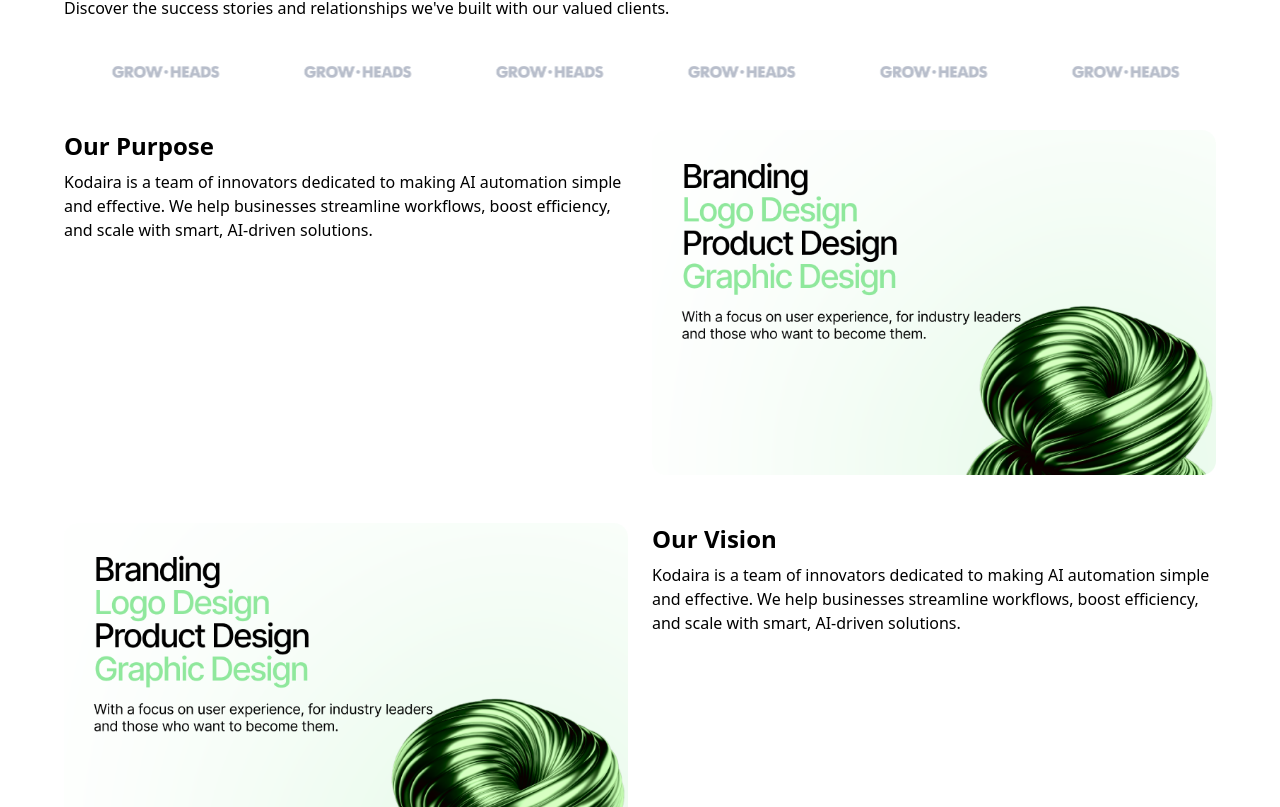
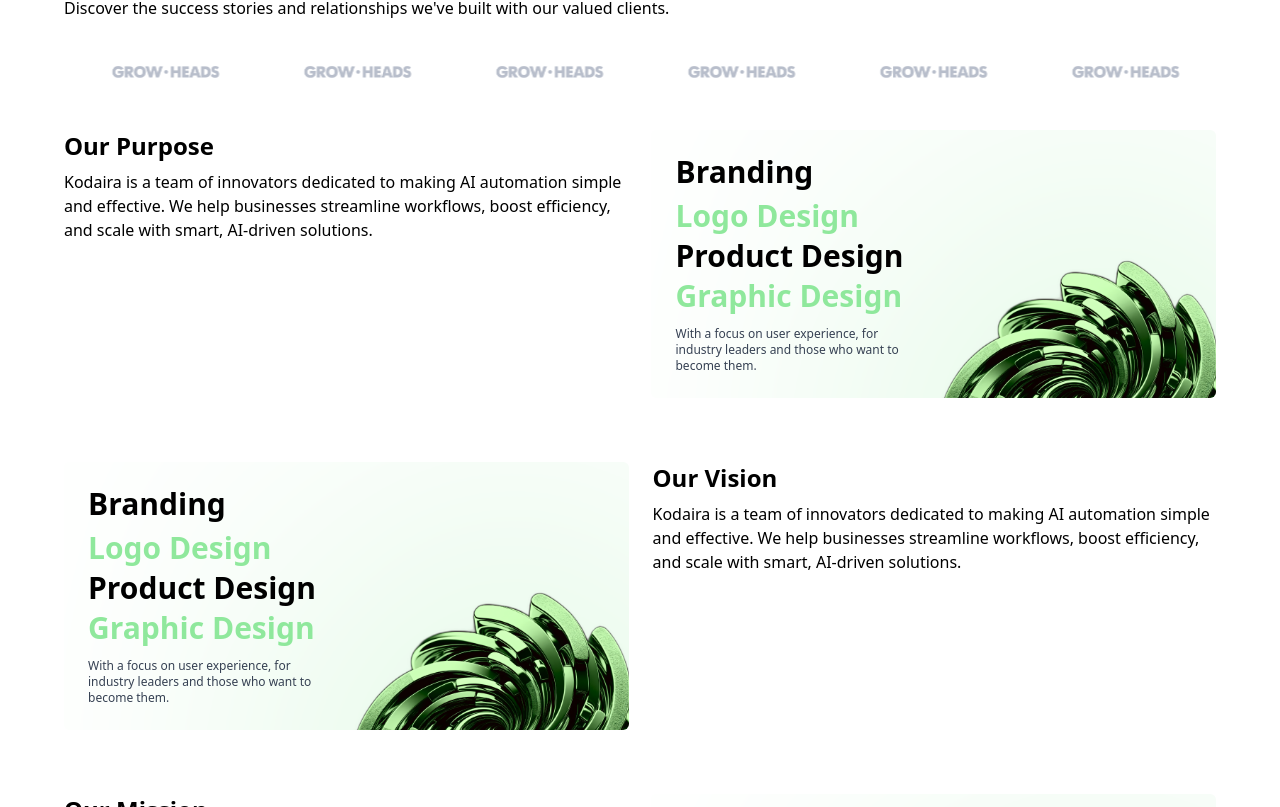
Before and after one commit to priya-saran12345/kod.ai.ma, a React (Vite) app: page /aboutus in a window 1280 px wide. Shown: the part 1033-1840 px from the top of the page. Built offline with nearby package versions, Linux system fonts and the light colour scheme.

Commit message:
all done

```diff
--- a/src/components/about/CompanyOverviewSection .tsx
+++ b/src/components/about/CompanyOverviewSection .tsx
@@ -1,39 +1,71 @@
-
 const CompanyOverviewSection = () => {
   const description =
     "Kodaira is a team of innovators dedicated to making AI automation simple and effective. We help businesses streamline workflows, boost efficiency, and scale with smart, AI-driven solutions.";
 
   const sections = [
-    { title: "Our Purpose", image: "/About/about1.png" },
-    { title: "Our Vision", image: "/About/about1.png" },
-    { title: "Our Mission", image: "/About/about1.png" },
+    {
+      title: "Our Purpose",
+      image: "/About/about1.png",
+      sideTitle: "Branding",
+      sidePoints: ["Logo Design", "Product Design", "Graphic Design"],
+    },
+    {
+      title: "Our Vision",
+      image: "/About/about1.png",
+      sideTitle: "Branding",
+      sidePoints: ["Logo Design", "Product Design", "Graphic Design"],
+    },
+    {
+      title: "Our Mission",
+      image: "/About/about1.png",
+      sideTitle: "Branding",
+      sidePoints: ["Logo Design", "Product Design", "Graphic Design"],
+    },
   ];
 
   return (
     <div className="mx-4 md:mx-8 lg:mx-12">
       {sections.map((section, index) => {
-        const isEven = index % 2 === 1; // odd index = content left, even index = content right
+        const isEven = index % 2 === 1;
 
         return (
           <div
             key={index}
-            className={`flex flex-col  md:flex-row ${
+            className={`flex flex-col md:flex-row ${
               isEven ? "md:flex-row-reverse" : ""
-            } justify-between items-start gap-6 mb-5 md:mb-12`}
+            } justify-between items-start gap-6 mb-10 md:mb-16`}
           >
-            {/* Content Block */}
+            {/* Left Content */}
             <div className="w-full md:w-1/2">
-              <h2 className=" text-xl md:text-2xl font-semibold mb-2">{section.title}</h2>
-              <p className="">{description}</p>
+              <h2 className="text-xl md:text-2xl font-semibold mb-2">
+                {section.title}
+              </h2>
+              <p>{description}</p>
             </div>
 
-            {/* Image Block */}
-            <div className="w-full md:w-1/2  rounded-md">
-              <img
-                src={section.image}
-                alt="Swirl Design"
-                className="object-contain"
-              />
+            {/* Right Content with Background Image & Overlay Text */}
+            <div className="w-full md:w-1/2 relative bg-[url('/background/about-card.png')] bg-cover bg-center rounded-md p-6 text-black min-h-[220px]">
+              {/* Overlay content */}
+              <div className="relative z-10">
+                <h3 className="text-xl md:text-2xl lg:text-3xl font-semibold mb-2">
+                  {section.sideTitle}
+                </h3>
+<ul className="space-y-1 text-xl md:text-2xl lg:text-3xl font-bold">
+  {section.sidePoints.map((point, i) => (
+    <li
+      key={i}
+      className={i % 2 === 0 ? "text-[#8FE89C]" : "text-black"}
+    >
+      {point}
+    </li>
+  ))}
+</ul>
+                <p className="mt-3 text-xs text-gray-700 max-w-[250px]">
+                  With a focus on user experience, for industry leaders and
+                  those who want to become them.
+                </p>
+              </div>
+              {/* Optional image at bottom right */}
             </div>
           </div>
         );
--- a/src/components/service/contact.tsx
+++ b/src/components/service/contact.tsx
@@ -1,8 +1,8 @@
 
 const ContactSection = () => {
   return (
-    // <section className="-[url('/grid-bg.svg')]bg  bg-cover bg-center rounded-3xl py-20 px-4 md:px-12">
-    <section className="  bg-slate-200  bg-center rounded-3xl px-3 py-6 md:p-12 mx-4 md:mx-8  lg:mx-12 mb-12">
+    // <section className="bg-[url('/grid-bg.svg')]  bg-cover bg-center rounded-3xl py-20 px-4 md:px-12">
+    <section className=" bg-[url('/background/service-contact.png')]  bg-center bg-cover rounded-3xl px-3 py-6 md:p-12 mx-4 md:mx-8  lg:mx-12 mb-12">
       <div className=" mx-auto grid grid-cols-1 md:grid-cols-2 gap-12 items-center">
         {/* Left: Text */}
         <div className="text-center md:text-left  px-5 space-y-4">
--- a/src/components/website/Header.tsx
+++ b/src/components/website/Header.tsx
@@ -16,11 +16,10 @@ export const Header = () => {
     { name: "Digital Marketing", icon: "📈" },
     { name: "Artificial Intelligence", icon: "🧠" },
   ];
-
   return (
     <>
       {/* Header */}
-      <header className="bg-[#222] text-white px-4 md:px-12 py-4 rounded-t-4xl relative z-50">
+      <header className=" text-white px-4 md:px-12 py-4 rounded-t-4xl relative z-50">
         <div className="flex justify-between items-center">
           {/* Logo */}
           <Link to={"/"}>
```
Also changed, not shown: public/background/about-card.png (added), public/background/service-contact.png (added).
